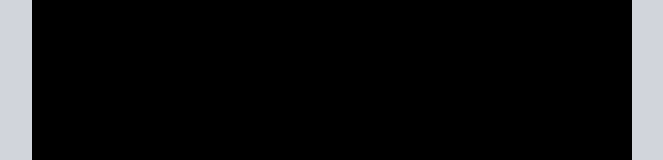
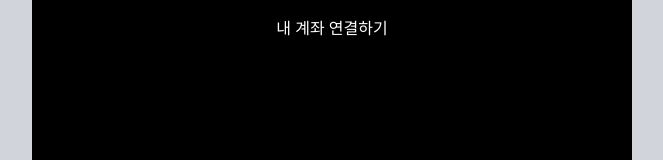
Before and after one commit to FITS-U/FitsU_FE, a Next.js app: page /home in a window 1280 px wide. Before the commit this address had no page. Shown: the top 160 px of the page, without its empty margins (308-971 px from the left). Built offline with nearby package versions, Linux system fonts and the light colour scheme.

Commit message:
home: first commit

```diff
--- /dev/null
+++ b/src/app/home/page.tsx
@@ -0,0 +1,9 @@
+const Home = () => {
+  return(
+    <div className="p-4">
+      <button className="text-white w-full">내 계좌 연결하기</button>
+    </div>
+  );
+};
+
+export default Home;
```
